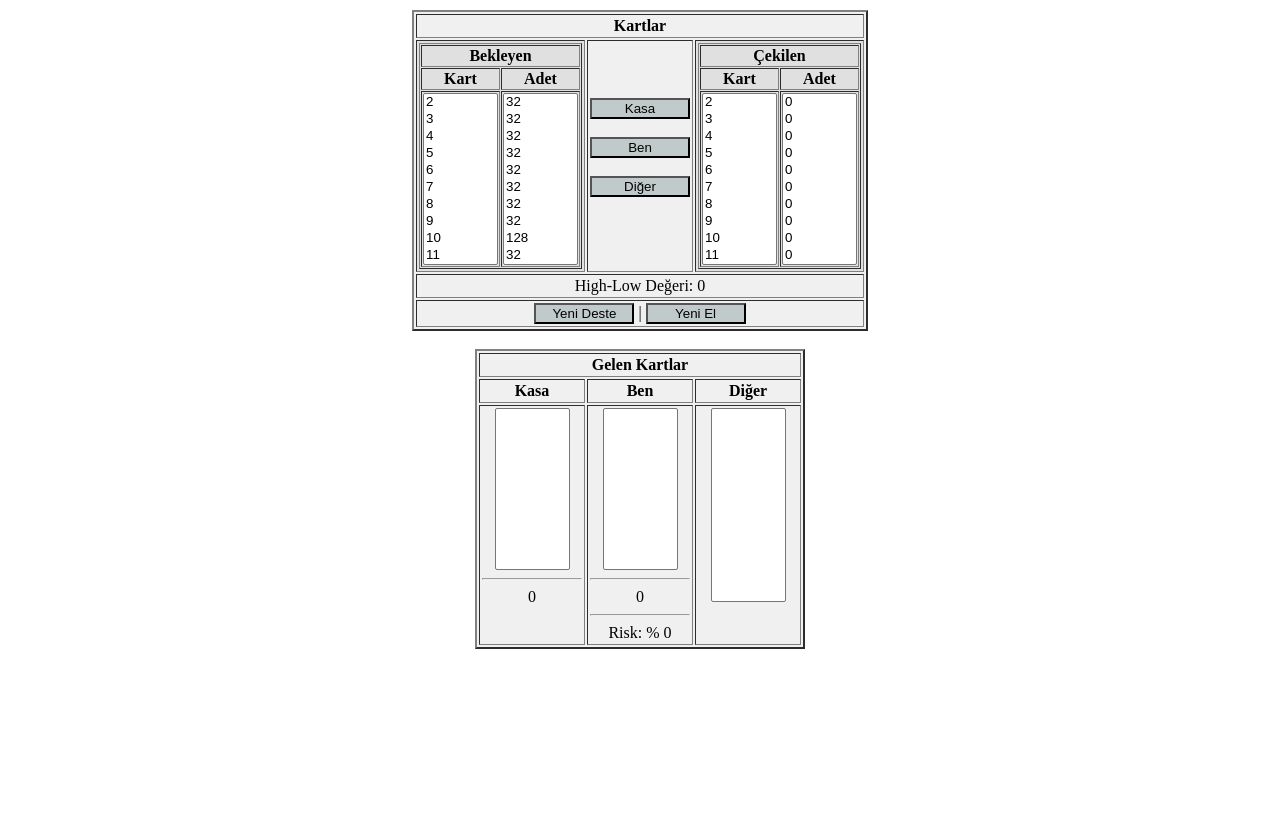
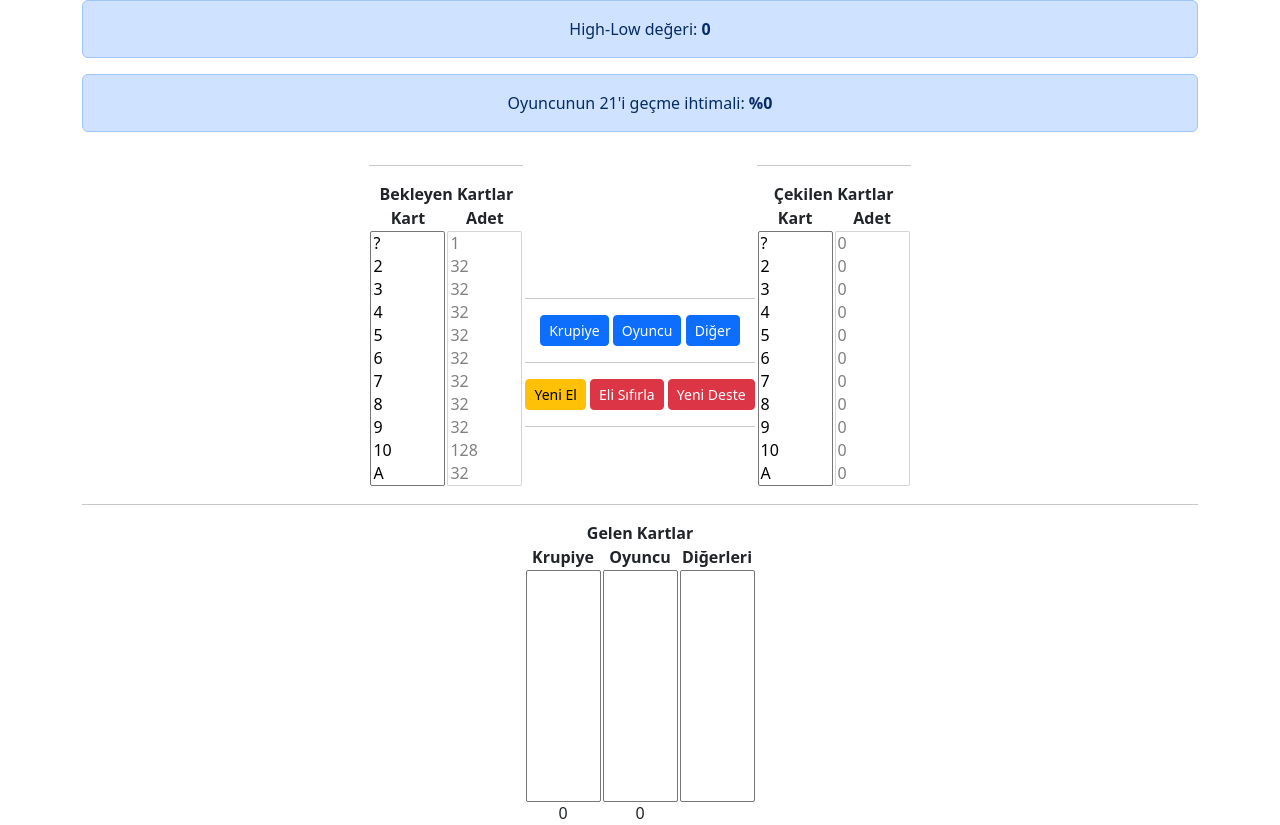
Before and after one commit to okanucak/blackjack-tracker, a plain HTML site: page index.html in a window 1280 px wide. Before the commit the page ends 802 px from the top, so only its background shows below. Drawn offline with nearby package versions, Linux system fonts and the light colour scheme.

Commit message:
refactor

```diff
--- /dev/null
+++ b/css/styles.css
@@ -0,0 +1,3 @@
+.slc {
+    width: 75px;
+}
--- a/index.html
+++ b/index.html
@@ -1,120 +1,113 @@
 <html>
 <head>
-	<title>Deneme</title>
+	<title>BlackJack Tracker</title>
 
-	<style>
-	.container {
-		width:100%;
-    	height:100%;
-		margin-top: 10px;
-	}
-	table {
-    	margin: 0 auto; /* or margin: 0 auto 0 auto */
-  	}
-	.slc {
-		width: 75px;
-	}
-	.btn {
-		width: 100px;
-		background-color: rgb(193, 202, 202);
-	}
-	</style>
+	<link href="https://cdn.jsdelivr.net/npm/bootstrap@5.3.3/dist/css/bootstrap.min.css" rel="stylesheet" integrity="sha384-QWTKZyjpPEjISv5WaRU9OFeRpok6YctnYmDr5pNlyT2bRjXh0JMhjY6hW+ALEwIH" crossorigin="anonymous">
+	<link rel="stylesheet" href="css/styles.css"/>
 
-	<script src="js/jquery.js"></script>
+	<script src="https://code.jquery.com/jquery-3.7.1.js" integrity="sha256-eKhayi8LEQwp4NKxN+CfCh+3qOVUtJn3QNZ0TciWLP4=" crossorigin="anonymous"></script>
 	<script src="js/defines.js"></script>
 	<script src="js/functions.js"></script>
 	<script src="js/messages.js"></script>
 </head>
 <body>
-	<div class="container">
-		<table style="text-align:center;" border="2" cellpadding="2" cellspacing="2"  bgcolor="#F0F0F0">
+	<div class="container text-center">
+		<div class="alert alert-primary" role="alert">
+			High-Low değeri: <b><span id="spnHiloNumber"></span></b>
+		</div>
+		<div class="alert alert-primary" role="alert">
+			Oyuncunun 21'i geçme ihtimali: <b>%<span id="spnPlayerRisk">0</span></b>
+		</div>
+		<div class="row align-items-center">
+			<div class="col align-items-center" align="center">
+				<table>
+					<tr>
+						<td>
+							<hr/>
+							<table>
 								<tr align="center">
-				<th colspan="3">Kartlar</th>
-			</tr>
-			<tr>
-				<td width="100" align="center" bgcolor="#E0E0E0">
-					<table border="1" cellpadding="1" cellspacing="1">
-						<tr align="center">
-							<th colspan="2">Bekleyen</th>
+									<th colspan="2">Bekleyen Kartlar</th>
 								</tr>
 								<tr align="center">
 									<th>Kart</th>
 									<th>Adet</th>
 								</tr>
 								<tr>
-							<td><select id="slcPendingCardValues" class="slc" multiple size="10"></select></td>
-							<td><select id="slcPendingCardCounts" class="slc" multiple size="10"></select></td>
+									<td><select id="slcPendingCardValues" class="slc" multiple size="11"></select></td>
+									<td><select id="slcPendingCardCounts" class="slc" multiple disabled size="11"></select></td>
 								</tr>
 							</table>
 						</td>
-				<td width="100" align="center">
-					<input id="btnToCase" type="button" class="btn" value="Kasa"/><br/><br/>
-					<input id="btnToMe" type="button" class="btn" value="Ben"/><br/><br/>
-					<input id="btnToOther" type="button" class="btn" value="Diğer"/><br/><br/>
+						<td align="center" valign="center">
+							<br/><br/><br/><br/>
+							<hr/>
+							<div>
+								<input id="btnToDealer" type="button" class="btn btn-primary btn-sm" value="Krupiye"/>
+								<input id="btnToPlayer" type="button" class="btn btn-primary btn-sm" value="Oyuncu"/>
+								<input id="btnToOther" type="button" class="btn btn-primary btn-sm" value="Diğer"/>
+							</div>
+							<hr/>
+							<div>
+								<input id="btnNewTour" type="button" class="btn btn-warning btn-sm" value="Yeni El"/>
+								<input id="btnResetTour" type="button" class="btn btn-danger btn-sm" value="Eli Sıfırla"/>
+								<input id="btnNewDeck" type="button" class="btn btn-danger btn-sm" value="Yeni Deste"/>
+							</div>
+							<hr/>
 						</td>
-				<td width="100" align="center" bgcolor="#E0E0E0">
-					<table border="1" cellpadding="1" cellspacing="1">
+						<td align="center">
+							<hr/>
+							<table>
 								<tr align="center">
-							<th colspan="2">Çekilen</th>
+									<th colspan="2">Çekilen Kartlar</th>
 								</tr>
 								<tr align="center">
 									<th>Kart</th>
 									<th>Adet</th>
 								</tr>
 								<tr>
-							<td><select id="slcCompletedCardValues" class="slc" multiple size="10"></select></td>
-							<td><select id="slcCompletedCardCounts" class="slc" multiple size="10"></select></td>
+									<td><select id="slcCompletedCardValues" class="slc" multiple size="11"></select></td>
+									<td><select id="slcCompletedCardCounts" class="slc" multiple disabled size="11"></select></td>
 								</tr>
 							</table>
 						</td>
 					</tr>
+				</table>
+			</div>
+		</div>
+		<div class="row align-items-center">
+			<div class="col align-items-center" align="center">
+				<hr/>
+				<table>
 					<tr align="center">
-				<td colspan="3">
-					High-Low Değeri: <span id="spnHiloNumber"></span>
-				</td>
+						<th colspan="3">Gelen Kartlar</th>
 					</tr>
 					<tr align="center">
-				<td colspan="3">
-					<input id="btnNewDeck" type="button" class="btn" value="Yeni Deste"/> |
-					<input id="btnNewTour" type="button" class="btn" value="Yeni El"/>
-				</td>
-			</tr>
-		</table>
-
-		<br/>
-
-		<table border="2" cellpadding="2" cellspacing="2" bgcolor="#F0F0F0">
-			<tr>
-				<th colspan="3">Gelen Kartlar</th>
-			</tr>
-			<tr>
-				<th>Kasa</th>
-				<th>Ben</th>
-				<th>Diğer</th>
+						<th>Krupiye</th>
+						<th>Oyuncu</th>
+						<th>Diğerleri</th>
 					</tr>
 					<tr valign="top">
-				<td width="100" align="center" bgcolor="#F0F0F0">
-					<select id="slcCaseCards" class="slc" multiple size="10"></select>
-					<hr/>
-					<span id="spnCaseSoftTotal"></span>
-					<span></span>
-					<span id="spnCaseTotal">0</span>
+						<td align="center">
+							<select id="slcDealerCards" class="slc" multiple size="10"></select>
+							<br/>
+							<span id="spnDealerSoftTotal"></span>
+							<span id="spnDealerTotal">0</span>
 						</td>
-				<td width="100" align="center" bgcolor="#F0F0F0">
-					<select id="slcMyCards" class="slc" multiple size="10"></select>
-					<hr/>
-					<span id="spnMySoftTotal"></span>
-					<span></span>
-					<span id="spnMyTotal">0</span>
-					<hr/>
-					Risk: % <span id="spnMyRisk">0</span>
+						<td align="center">
+							<select id="slcPlayerCards" class="slc" multiple size="10"></select>
+							<br/>
+							<span id="spnPlayerSoftTotal"></span>
+							<span id="spnPlayerTotal">0</span>
 						</td>
-				<td width="100" align="center" bgcolor="#F0F0F0">
-					<select id="slcOtherCards" multiple class="slc" size="12"></select>
+						<td align="center">
+							<select id="slcOtherCards" multiple class="slc" size="10"></select>
 						</td>
 					</tr>
 				</table>
 			</div>
+		</div>
+	</div>
+
 
 	<script>
 	$(document).ready(function() {
@@ -124,29 +117,43 @@
 		});
 
 		$("#btnNewTour").click(function() {
-			resetMyCards();
-			resetCaseCards();
-			resetOtherCards();
+			newTour();
 			updateAll();
 		});
 
-		$("#btnToMe").click(function() {
+		$("#btnResetTour").click(function() {
+			while (dealerCards.length > 0) {
+				fromDealerCards(dealerCards[0]);
+				updateAll();
+			}
+			while (playerCards.length > 0) {
+				fromPlayerCards(playerCards[0]);
+				updateAll();
+			}
+			while (otherCards.length > 0) {
+				fromOtherCards(otherCards[0]);
+				updateAll();
+			}
+			updateAll();
+		});
+
+		$("#btnToPlayer").click(function() {
 			var value = $("#slcPendingCardValues").val();
 			if (value.length !== 1) {
 				alert(SLC_MESSAGE);
 				return false;
 			}
-			toMyCards(value[0]);
+			toPlayerCards(getCardByRealValue(value[0]));
 			updateAll();
 		});
 
-		$("#btnToCase").click(function() {
+		$("#btnToDealer").click(function() {
 			var value = $("#slcPendingCardValues").val();
 			if (value.length !== 1) {
 				alert(SLC_MESSAGE);
 				return false;
 			}
-			toCaseCards(value[0]);
+			toDealerCards(getCardByRealValue(value[0]));
 			updateAll();
 		});
 
@@ -156,27 +163,27 @@
 				alert(SLC_MESSAGE);
 				return false;
 			}
-			toOtherCards(value[0]);
+			toOtherCards(getCardByRealValue(value[0]));
 			updateAll();
 		});
 
-		$('#slcCompletedCardValues').dblclick(function() {
-			toPendingCards(this.value);
+		$('#slcPendingCardValues').dblclick(function() {
+			toDealerCards(getCardByRealValue(this.value));
 			updateAll();
 		});
 
-		$('#slcMyCards').dblclick(function() {
-			fromMyCards(this.value);
+		$('#slcPlayerCards').dblclick(function() {
+			fromPlayerCards(getCardByRealValue(this.value));
 			updateAll();
 		});
 
-		$('#slcCaseCards').dblclick(function() {
-			fromCaseCards(this.value);
+		$('#slcDealerCards').dblclick(function() {
+			fromDealerCards(getCardByRealValue(this.value));
 			updateAll();
 		});
 
 		$('#slcOtherCards').dblclick(function() {
-			fromOtherCards(this.value);
+			fromOtherCards(getCardByRealValue(this.value));
 			updateAll();
 		});
 
@@ -185,47 +192,47 @@
 			$("#slcPendingCardCounts").empty();
 			$("#slcCompletedCardValues").empty();
 			$("#slcCompletedCardCounts").empty();
-			$("#slcMyCards").empty();
-			$("#slcCaseCards").empty();
+			$("#slcPlayerCards").empty();
+			$("#slcDealerCards").empty();
 			$("#slcOtherCards").empty();
-			$("#spnMySoftTotal").html("");
-			$("#spnCaseSoftTotal").html("");
+			$("#spnPlayerSoftTotal").html("");
+			$("#spnDealerSoftTotal").html("");
 
-			for (const [key, value] of Object.entries(pendingCards)) {
-				$("#slcPendingCardValues").append("<option value='"+key+"'>"+key+"</option>");
-				$("#slcPendingCardCounts").append("<option value='"+value+"'>"+value+"</option>");
+			for (var i = 0; i < cards.length; i++) {
+				$("#slcPendingCardValues").append("<option value='"+cards[i].realValue+"'>"+cards[i].displayValue+"</option>");
+				$("#slcPendingCardCounts").append("<option value='"+cards[i].pendingAmount+"'>"+cards[i].pendingAmount+"</option>");
 			}
 
-			for (const [key, value] of Object.entries(completedCards)) {
-				$("#slcCompletedCardValues").append("<option value='"+key+"'>"+key+"</option>");
-				$("#slcCompletedCardCounts").append("<option value='"+value+"'>"+value+"</option>");
+			for (var i = 0; i < cards.length; i++) {
+				$("#slcCompletedCardValues").append("<option value='"+cards[i].realValue+"'>"+cards[i].displayValue+"</option>");
+				$("#slcCompletedCardCounts").append("<option value='"+cards[i].completedAmount+"'>"+cards[i].completedAmount+"</option>");
 			}
 
-			for (const [key, value] of Object.entries(myCards)) {
-				$("#slcMyCards").append("<option value='"+value+"'>"+value+"</option>");
+			for (var i = 0; i < playerCards.length; i++) {
+				$("#slcPlayerCards").append("<option value='"+playerCards[i].realValue+"'>"+playerCards[i].displayValue+"</option>");
 			}
 
-			for (const [key, value] of Object.entries(caseCards)) {
-				$("#slcCaseCards").append("<option value='"+value+"'>"+value+"</option>");
+			for (var i = 0; i < dealerCards.length; i++) {
+				$("#slcDealerCards").append("<option value='"+dealerCards[i].realValue+"'>"+dealerCards[i].displayValue+"</option>");
 			}
 
-			for (const [key, value] of Object.entries(otherCards)) {
-				$("#slcOtherCards").append("<option value='"+value+"'>"+value+"</option>");
+			for (var i = 0; i < otherCards.length; i++) {
+				$("#slcOtherCards").append("<option value='"+otherCards[i].realValue+"'>"+otherCards[i].displayValue+"</option>");
 			}
 
-			if (getMyTotal() != getMySoftTotal()) {
-				$("#spnMySoftTotal").html(getMySoftTotal() + " | ");
+			if (getPlayerTotal() != getPlayerSoftTotal()) {
+				$("#spnPlayerSoftTotal").html(getPlayerSoftTotal() + " | ");
 			}
-			$("#spnMyTotal").html(getMyTotal());
+			$("#spnPlayerTotal").html(getPlayerTotal());
 
-			if (getCaseTotal() != getCaseSoftTotal()) {
-				$("#spnCaseSoftTotal").html(getCaseSoftTotal() + " | ");
+			if (getDealerTotal() != getDealerSoftTotal()) {
+				$("#spnDealerSoftTotal").html(getDealerSoftTotal() + " | ");
 			}
-			$("#spnCaseTotal").html(getCaseTotal());
+			$("#spnDealerTotal").html(getDealerTotal());
 
 			$("#spnHiloNumber").html(hiloNumber);
 
-			$("#spnMyRisk").html(getMyRisk());
+			$("#spnPlayerRisk").html(getPlayerRiskFor21());
 		}
 
 		newDeck();
--- a/js/defines.js
+++ b/js/defines.js
@@ -4,14 +4,128 @@
 
 // Constants
 const DECK_COUNT = 8;
-const SLC_MESSAGE = "Hatalı seçim!";
-
+const HOLE_CARD_KEY = 0;
+const HOLE_CARD_VALUE = "?";
+const HIGHT = "hight";
+const LOW = "low";
 
 // Variables
-var pendingCards = {};
-var completedCards = {};
-var myCards = [];
-var caseCards = [];
+var dealerCards = [];
+var playerCards = [];
 var otherCards = [];
+var pendingCardCount = DECK_COUNT * 52;
 var hiloNumber = 0;
-var myRisk = 0;
+
+// Card List
+var cards = [
+    {
+        realValue: HOLE_CARD_KEY,
+        displayValue: HOLE_CARD_VALUE,
+        totalAmount: 1,
+        pendingAmount: 1,
+        completedAmount: 0,
+        playerRate: 0,
+        dealerRate: 0,
+        hilo: null,
+    },
+    {
+        realValue: 2,
+        displayValue: "2",
+        totalAmount: 4 * DECK_COUNT,
+        pendingAmount: 4 * DECK_COUNT,
+        completedAmount: 0,
+        playerRate: 0,
+        dealerRate: 0,
+        hilo: LOW,
+    },
+    {
+        realValue: 3,
+        displayValue: "3",
+        totalAmount: 4 * DECK_COUNT,
+        pendingAmount: 4 * DECK_COUNT,
+        completedAmount: 0,
+        playerRate: 0,
+        dealerRate: 0,
+        hilo: LOW,
+    },
+    {
+        realValue: 4,
+        displayValue: "4",
+        totalAmount: 4 * DECK_COUNT,
+        pendingAmount: 4 * DECK_COUNT,
+        completedAmount: 0,
+        playerRate: 0,
+        dealerRate: 0,
+        hilo: LOW,
+    },
+    {
+        realValue: 5,
+        displayValue: "5",
+        totalAmount: 4 * DECK_COUNT,
+        pendingAmount: 4 * DECK_COUNT,
+        completedAmount: 0,
+        playerRate: 0,
+        dealerRate: 0,
+        hilo: LOW,
+    },
+    {
+        realValue: 6,
+        displayValue: "6",
+        totalAmount: 4 * DECK_COUNT,
+        pendingAmount: 4 * DECK_COUNT,
+        completedAmount: 0,
+        playerRate: 0,
+        dealerRate: 0,
+        hilo: LOW,
+    },
+    {
+        realValue: 7,
+        displayValue: "7",
+        totalAmount: 4 * DECK_COUNT,
+        pendingAmount: 4 * DECK_COUNT,
+        completedAmount: 0,
+        playerRate: 0,
+        dealerRate: 0,
+        hilo: null,
+    },
+    {
+        realValue: 8,
+        displayValue: "8",
+        totalAmount: 4 * DECK_COUNT,
+        pendingAmount: 4 * DECK_COUNT,
+        completedAmount: 0,
+        playerRate: 0,
+        dealerRate: 0,
+        hilo: null,
+    },
+    {
+        realValue: 9,
+        displayValue: "9",
+        totalAmount: 4 * DECK_COUNT,
+        pendingAmount: 4 * DECK_COUNT,
+        completedAmount: 0,
+        playerRate: 0,
+        dealerRate: 0,
+        hilo: null,
+    },
+    {
+        realValue: 10,
+        displayValue: "10",
+        totalAmount: 4 * DECK_COUNT * 4,
+        pendingAmount: 4 * DECK_COUNT * 4,
+        completedAmount: 0,
+        playerRate: 0,
+        dealerRate: 0,
+        hilo: HIGHT,
+    },
+    {
+        realValue: 11,
+        displayValue: "A",
+        totalAmount: 4 * DECK_COUNT,
+        pendingAmount: 4 * DECK_COUNT,
+        completedAmount: 0,
+        playerRate: 0,
+        dealerRate: 0,
+        hilo: HIGHT,
+    },
+];
--- a/js/functions.js
+++ b/js/functions.js
@@ -1,64 +1,37 @@
-function resetPendingCards() {
-	pendingCards = {
-		2: 4 * DECK_COUNT,
-		3: 4 * DECK_COUNT,
-		4: 4 * DECK_COUNT,
-		5: 4 * DECK_COUNT,
-		6: 4 * DECK_COUNT,
-		7: 4 * DECK_COUNT,
-		8: 4 * DECK_COUNT,
-		9: 4 * DECK_COUNT,
-		10: 4 * DECK_COUNT * 4,
-		11: 4 * DECK_COUNT,
-	};
-}
-
-function resetCompletedCards() {
-	completedCards = {
-		2: 0,
-		3: 0,
-		4: 0,
-		5: 0,
-		6: 0,
-		7: 0,
-		8: 0,
-		9: 0,
-		10: 0,
-		11: 0,
-	};
-}
-
-function resetMyCards() {
-	myCards = [];
-}
-
-function resetCaseCards() {
-	caseCards = [];
-}
-
-function resetOtherCards() {
-	otherCards = [];
-}
-
 function newDeck() {
-	resetPendingCards();
-	resetCompletedCards();
-	resetMyCards();
-	resetCaseCards();
-	resetOtherCards();
+	for (var i = 0; i < cards.length; i++) {
+		cards[i].pendingAmount = cards[i].totalAmount;
+		cards[i].completedAmount = 0;
+	}
+	pendingCardCount = DECK_COUNT * 52;
+	hiloNumber = 0;
+	newTour();
 }
 
 function newTour() {
-	resetMyCards();
-	resetCaseCards();
-	resetOtherCards();
+	dealerCards = [];
+	playerCards = [];
+	otherCards = [];
+	fromDealerCards(getCardByRealValue(0));
 }
 
-function getCaseTotal() {
+function getCardByRealValue(realValue) {
+	var card = cards.find(x => x.realValue == realValue);
+	if (typeof card == "undefined") {
+		alert(SLC_MESSAGE);
+		return false;
+	}
+	return card;
+}
+
+function getDealerTotal() {
 	var total = 0;
 	var cnt = 0;
-	for (var i = 0; i < caseCards.length; i++) {
-		var value = caseCards[i];
+	for (var i = 0; i < dealerCards.length; i++) {
+		if (dealerCards[i].realValue == HOLE_CARD_KEY) {
+			continue;
+		}
+		var value = dealerCards[i].realValue;
 		if (value == 11) {
 			cnt++;
 			if (cnt > 1) {
@@ -70,19 +43,22 @@ function getCaseTotal() {
 	return total;
 }
 
-function getCaseSoftTotal() {
+function getDealerSoftTotal() {
 	var total = 0;
-	for (var i = 0; i < caseCards.length; i++) {
-		total += caseCards[i] == 11 ? 1 : caseCards[i];
+	for (var i = 0; i < dealerCards.length; i++) {
+		if (dealerCards[i].realValue == HOLE_CARD_KEY) {
+			continue;
+		}
+		total += dealerCards[i].realValue == 11 ? 1 : dealerCards[i].realValue;
 	}
 	return total;
 }
 
-function getMyTotal() {
+function getPlayerTotal() {
 	var total = 0;
 	var cnt = 0;
-	for (var i = 0; i < myCards.length; i++) {
-		var value = myCards[i];
+	for (var i = 0; i < playerCards.length; i++) {
+		var value = playerCards[i].realValue;
 		if (value == 11) {
 			cnt++;
 			if (cnt > 1) {
@@ -94,109 +70,117 @@ function getMyTotal() {
 	return total;
 }
 
-function getMySoftTotal() {
+function getPlayerSoftTotal() {
 	var total = 0;
-	for (var i = 0; i < myCards.length; i++) {
-		total += myCards[i] == 11 ? 1 : myCards[i];
+	for (var i = 0; i < playerCards.length; i++) {
+		total += playerCards[i].realValue == 11 ? 1 : playerCards[i].realValue;
 	}
 	return total;
 }
 
-function getMyRisk() {
-	var myTotal = getMySoftTotal();
-	var limit = 21 - myTotal;
+function getPlayerRiskFor21() {
+	var playerTotal = getPlayerSoftTotal();
+	var limit = 21 - playerTotal;
 	if (limit >= 10) {
 		return 0;
 	}
 	var pendingTotal = 0;
 	var whiteTotal = 0;
-	for (const [key, value] of Object.entries(pendingCards)) {
-		if (key <= limit) {
-			whiteTotal += value;
+	for (var i = 0; i < cards.length; i++) {
+		if (cards[i].realValue == HOLE_CARD_KEY) {
+			continue;
 		}
-		pendingTotal += value;
+		var value = cards[i].realValue == 11 ? 1 : cards[i].realValue;
+		if (value <= limit) {
+			whiteTotal += cards[i].pendingAmount;
+		}
+		pendingTotal += cards[i].pendingAmount;
 	}
-	var risk = 100 - Math.round(whiteTotal / pendingTotal * 100);
-	return risk;
+	var risk = 100 - whiteTotal / pendingTotal * 100;
+	return risk.toFixed(4);
 }
 
-function toMyCards(value) {
-	myCards.push(parseInt(value));
-	toCompletedCards(value);
+function toPlayerCards(card) {
+	playerCards.push(card);
+	toCompletedCards(card);
 }
 
-function toCaseCards(value) {
-	caseCards.push(parseInt(value));
-	toCompletedCards(value);
+function toDealerCards(card) {
+	dealerCards.push(card);
+	toCompletedCards(card);
 }
 
-function toOtherCards(value) {
-	otherCards.push(parseInt(value));
-	toCompletedCards(value);
+function toOtherCards(card) {
+	otherCards.push(card);
+	toCompletedCards(card);
 }
 
-function fromMyCards(value) {
+function fromPlayerCards(card) {
 	var arr = [];
-	var cnt = 0;
-	for (var i = 0; i < myCards.length; i++) {
-		if (myCards[i] == value && cnt == 0) {
-			cnt++;
+	var finded = false;
+	for (var i = 0; i < playerCards.length; i++) {
+		if (playerCards[i].realValue == card.realValue && ! finded) {
+			finded = true;
 		} else {
-			arr.push(myCards[i]);
+			arr.push(playerCards[i]);
 		}
 	}
-	myCards = arr;
-	toPendingCards(value);
+	playerCards = arr;
+	toPendingCards(card);
 }
 
-function fromCaseCards(value) {
+function fromDealerCards(card) {
 	var arr = [];
-	var cnt = 0;
-	for (var i = 0; i < caseCards.length; i++) {
-		if (caseCards[i] == value && cnt == 0) {
-			cnt++;
+	var finded = false;
+	for (var i = 0; i < dealerCards.length; i++) {
+		if (dealerCards[i].realValue == card.realValue && ! finded) {
+			finded = true;
 		} else {
-			arr.push(caseCards[i]);
+			arr.push(dealerCards[i]);
 		}
 	}
-	caseCards = arr;
-	toPendingCards(value);
+	dealerCards = arr;
+	toPendingCards(card);
 }
 
-function fromOtherCards(value) {
+function fromOtherCards(card) {
 	var arr = [];
-	var cnt = 0;
+	var finded = 0;
 	for (var i = 0; i < otherCards.length; i++) {
-		if (otherCards[i] == value && cnt == 0) {
-			cnt++;
+		if (otherCards[i].realValue == card.realValue && ! finded) {
+			finded = true;
 		} else {
 			arr.push(otherCards[i]);
 		}
 	}
 	otherCards = arr;
-	toPendingCards(value);
+	toPendingCards(card);
 }
 
-function toCompletedCards(value) {
-	if (pendingCards[value] > 0) {
-		pendingCards[value]--;
-		completedCards[value]++;
-		if (value == 10 || value == 11) {
+function toCompletedCards(card) {
+	if (card.pendingAmount > 0) {
+		pendingCardCount--;
+		card.pendingAmount--;
+		card.completedAmount++;
+		if (card.hilo == HIGHT) {
 			hiloNumber--;
-		} else if (value == 2 || value == 3 || value == 4 || value == 5 || value == 6) {
+		} else if (card.hilo == LOW) {
 			hiloNumber++;
 		}
 	}
 }
 
-function toPendingCards(value) {
-	if (completedCards[value] > 0) {
-		pendingCards[value]++;
-		completedCards[value]--;
-		if (value == 10 || value == 11) {
+function toPendingCards(card) {
+	if (card.completedAmount > 0) {
+		pendingCardCount++;
+		card.pendingAmount++;
+		card.completedAmount--;
+		if (card.hilo == HIGHT) {
 			hiloNumber++;
-		} else if (value == 2 || value == 3 || value == 4 || value == 5 || value == 6) {
+		} else if (card.hilo == LOW) {
 			hiloNumber--;
+		} else if (card.realValue == HOLE_CARD_KEY) {
+			fromDealerCards(card);
 		}
 	}
 }
--- a/js/messages.js
+++ b/js/messages.js
@@ -1 +1,2 @@
-const CHOOSE_CARD = "Kart Seçiniz";
+const SLC_MESSAGE = "Hatalı seçim!";
+const HOLE_CARD_MESSAGE = "Kapalı kart sadece krupiyeye verilebilir";
```
Lines whose indentation alone changed are shown as unchanged.
